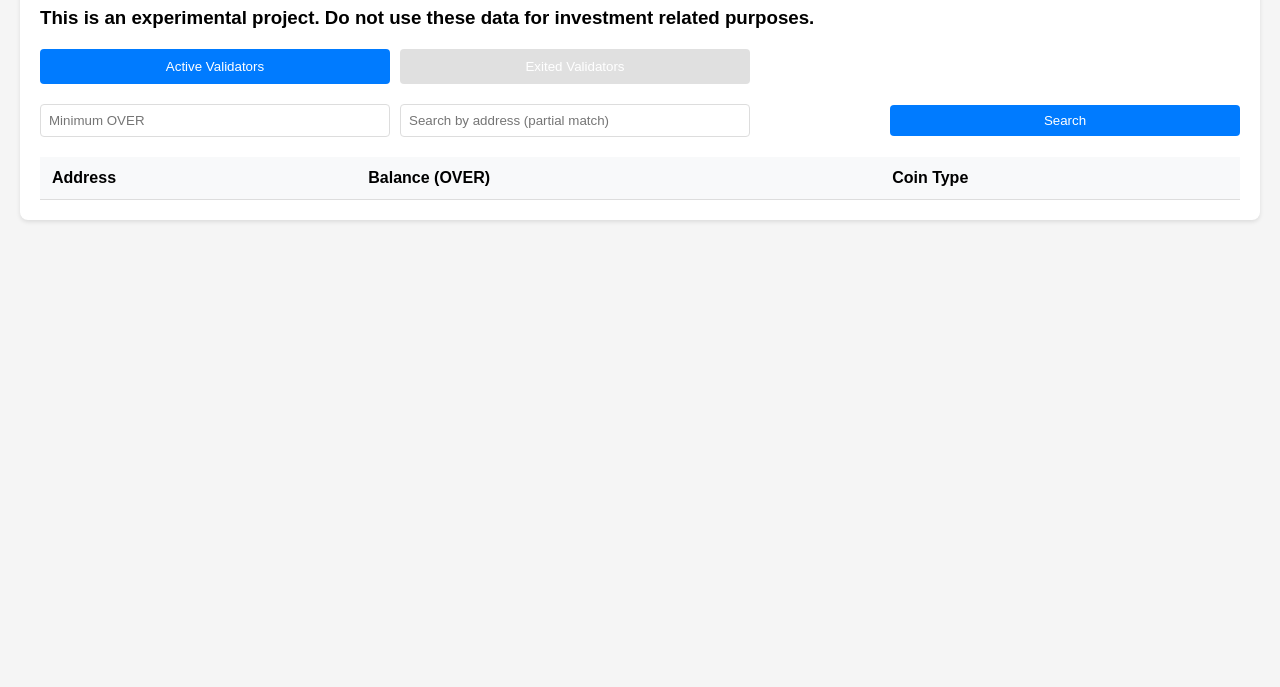
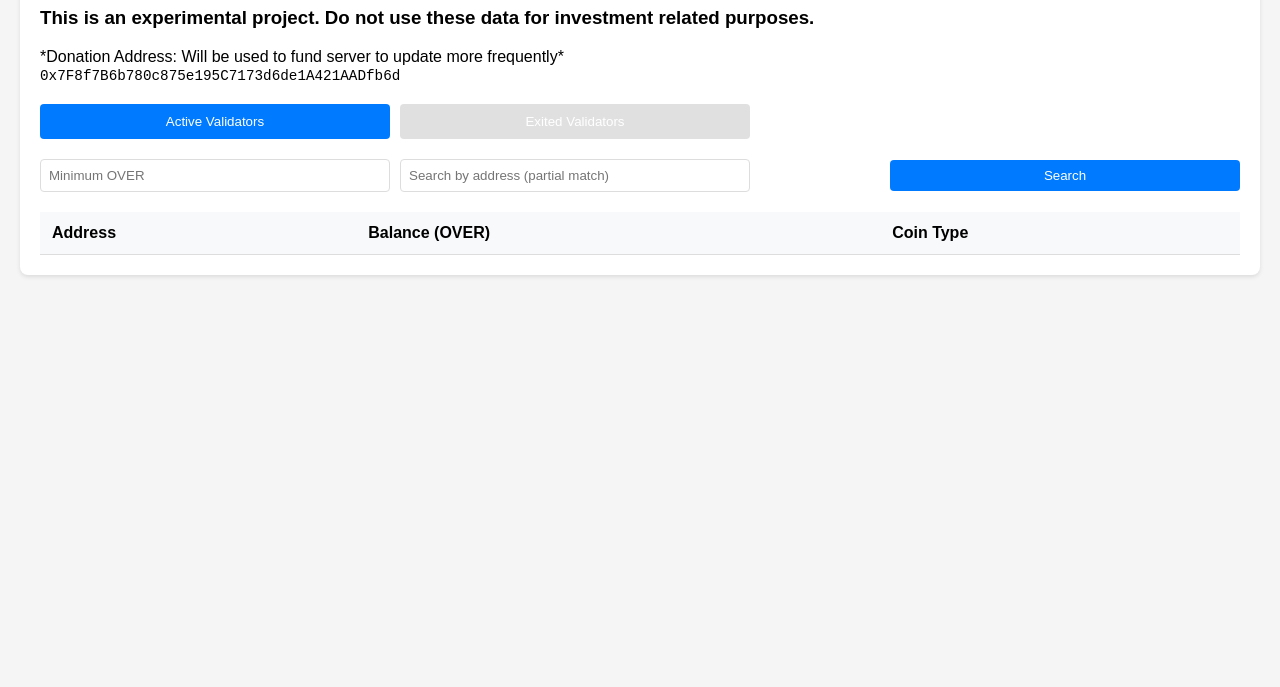
Before and after one commit to tkpokt01/valsearch, a website: page public/index.html in a window 1280 px wide. Shown: the part 113-800 px from the top of the page. Drawn offline with Linux system fonts and the light colour scheme.

Commit message:
Snapshot

```diff
--- a/public/index.html
+++ b/public/index.html
@@ -10,6 +10,11 @@
     <div class="container">
         <h1>Validator Balances (Active / Exited)</h1>
         <h3>This is an experimental project. Do not use these data for investment related purposes.</h3>
+<p>
+    *Donation Address: Will be used to fund server to update more frequently*
+    <br>
+    <code style="font-size: 1.1em; color: black;">0x7F8f7B6b780c875e195C7173d6de1A421AADfb6d</code>
+</p>
 
         <div class="mode-toggle">
             <button class="mode-btn active" id="activeMode">Active Validators</button>
```
